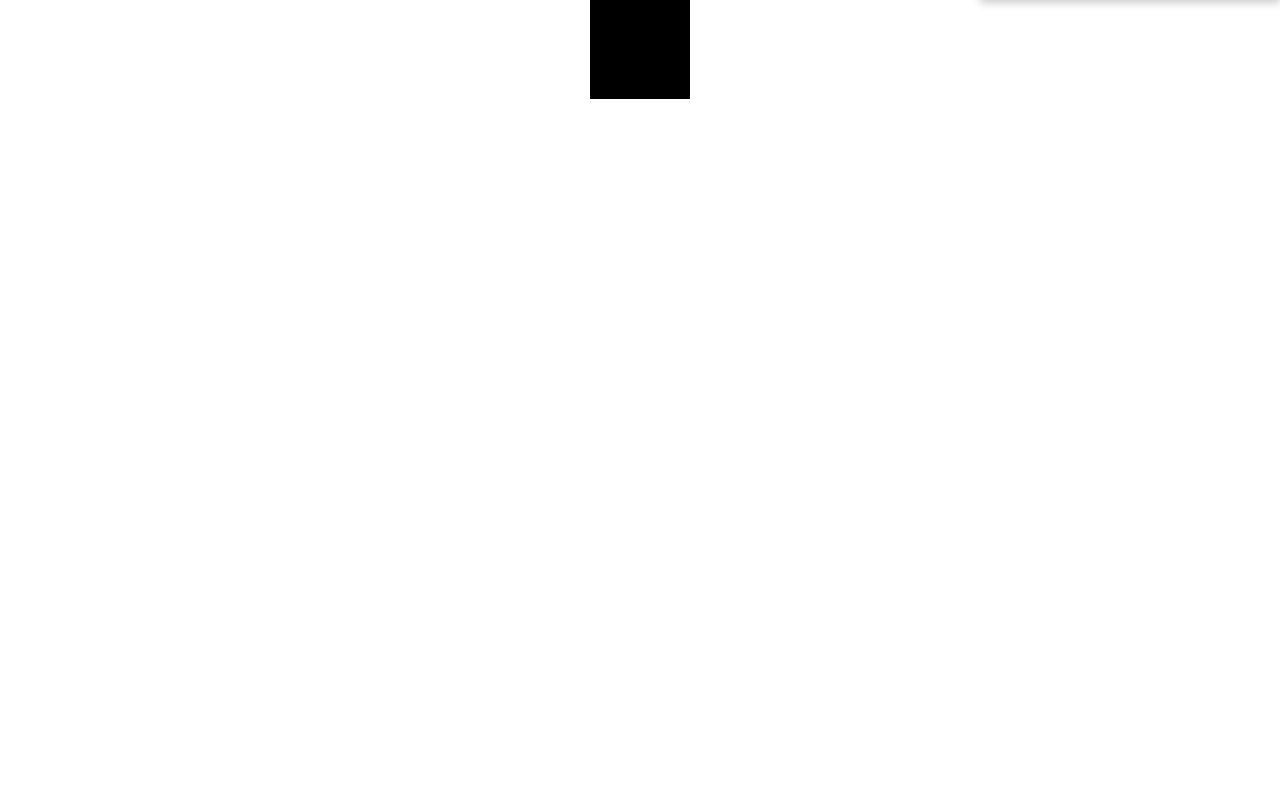
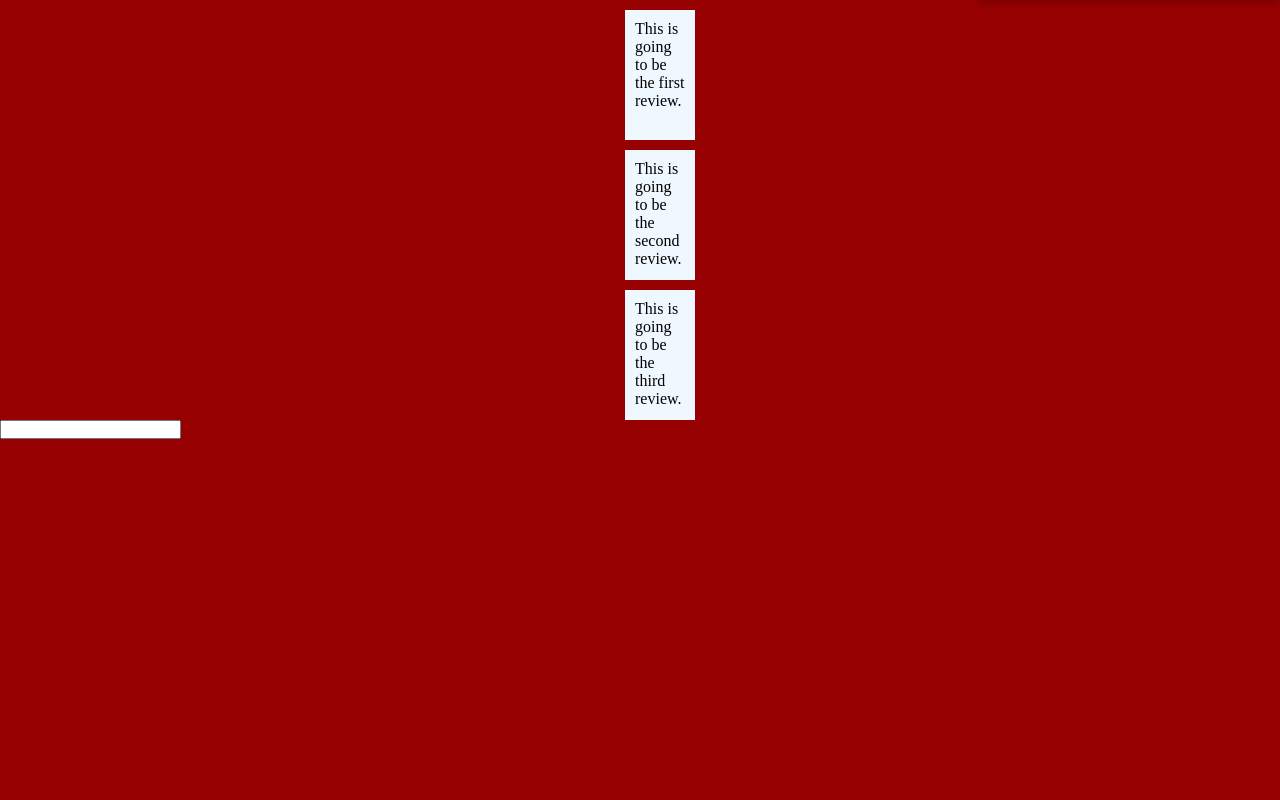
Before and after one commit to Anthony-O1019/Message_Space, a Flask app: page /profile_page in a window 1280 px wide. Shown: the part 389-1189 px from the top of the page. Before the commit the page ends 488 px from the top, so only its background shows below. Run offline with Flask 2, Linux system fonts and the light colour scheme; grey boxes are pictures that could not be loaded.

Commit message:
Adjusted stylesheet

```diff
--- a/Message-Space/static/stylesheet.css
+++ b/Message-Space/static/stylesheet.css
@@ -98,11 +98,29 @@ button:hover, a:hover {
 
 
 /* 2 start */
-.user-profile-container{
-    width: 100px;
-    height: 100px;
-    background-color: #000;
+#user-profile-container{
+    width: auto;
+    height: 800px;
+    background-color: rgb(151, 0, 0);
+    padding-top: 1px;
 }
+
+.user-review-panel{
+    display:block;
+    height: max-content;
+    width: 50px;
+    color: #000;
+}
+
+.user-review{
+    background-color: aliceblue;
+    height: 110px;
+    width: 50px;
+    padding: 10px;
+    margin-left: 10px;
+    margin-top: 10px;
+}
+
 /* 3 */
 /* 4 */
 
--- a/Message-Space/templates/user_profile_page.html
+++ b/Message-Space/templates/user_profile_page.html
@@ -11,6 +11,7 @@
 <body>
     <!-- this is going to be the container for the home page -->
     <div class="user-container">
+        <!-- part 1 start -->
         <!-- this banner is going to display the username for the profile card -->
         <div class="user-banner-with-name">
             <h1> Welcome users name </h1>
@@ -30,16 +31,28 @@
                 <p><button>Contact</button></p>
             </div>
         </div>
+        <!-- part 1 end -->
+
+
+        <!-- part 2 start -->
         <!-- below is going to be the container for the blocks friends, reviews, about me -->
-        <div class="user-profile-container">
-
+        <div id="user-profile-container">
+            <!-- below is going to be the form for updating the "what are you looking for" cards -->
+            <div class="user-review-panel">
+                <div class="user-review">
+                    <p>This is going to be the first review.</p>
+                </div>
+                <div class="user-review">
+                    <p>This is going to be the second review.</p>
+                </div>
+                <div class="user-review">
+                    <p>This is going to be the third review.</p>
+                </div>
+            </div>
+            <div class="user-about-me">
+                <input type="text">
+            </div>
         </div>
-            <!-- below is going to be the form for updating the "what are you looking for" cards -->
-            <div>
-                <form action="*">
-
-                </form>
-            </div>
     </div>
 </body>
 </html>
```
